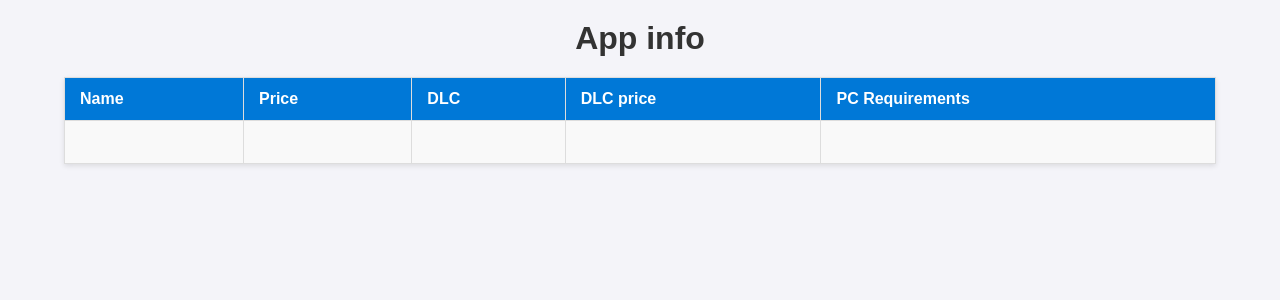
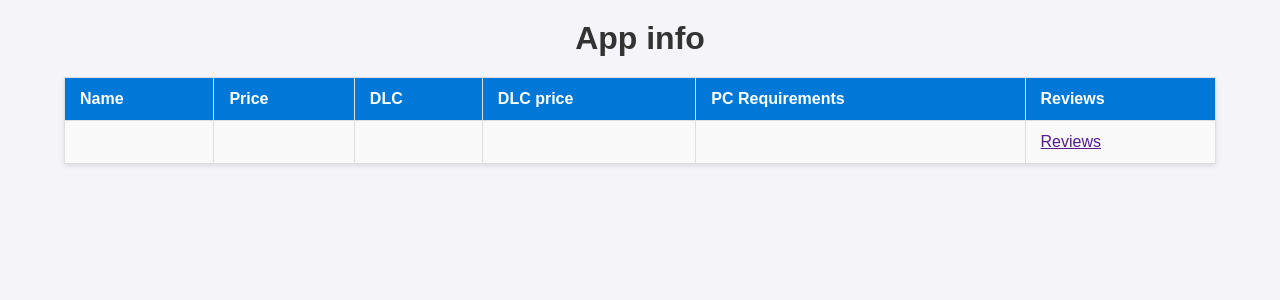
Before and after one commit to UnknownLoser401/AAAsteamAAA, a Flask app: template templates/app_info.html in a window 1280 px wide. Shown: the top 300 px of the page. Run offline with Flask 3, Linux system fonts and the light colour scheme; the template is opened without the code that fills it, so the values that code supplies are empty.

Commit message:
Add files via upload

```diff
--- a/app.py
+++ b/app.py
@@ -15,6 +15,7 @@ def index():
         app_dict["name"] = result[str(app_id)]['data']['name']
         app_dict["currency"] = result[str(app_id)]['data']['price_overview']['currency']
         app_dict["price"] = result[str(app_id)]['data']['price_overview']['initial']
+        app_dict["link"] = "/app/" + str(app_id)
         app_list.append(app_dict)
     return render_template("index.html", app_list=app_list)
 
@@ -22,6 +23,8 @@ def index():
 def get_app_info(app_id):
     url = "https://store.steampowered.com/api/appdetails?appids="
     url_2 = "https://store.steampowered.com/api/dlcforapp/?appid="
+    url_3 = "/reviews/"
+    review_url = url_3 + str(app_id)
     result = json.loads(requests.get(url + str(app_id)).content)
     result_2 = json.loads(requests.get(url_2 + str(app_id)).content)
     app_dict = {}
@@ -33,7 +36,7 @@ def get_app_info(app_id):
         app_dict["dlc_price_currency"] = result_2['dlc'][0]['price_overview']['currency']
         app_dict["dlc_price_value"] = result_2['dlc'][0]['price_overview']['final']
     app_dict["pc_requirements"] = result[str(app_id)]['data']['pc_requirements']['recommended']
-    return render_template("app_info.html", app_dict=app_dict)
+    return render_template("app_info.html", app_dict=app_dict, review_url=review_url)
 
 @app.route("/histogram/<int:app_id>")
 def histogram(app_id):
--- a/templates/app_info.html
+++ b/templates/app_info.html
@@ -14,6 +14,7 @@
         <th>DLC</th>
         <th>DLC price</th>
         <th>PC Requirements</th>
+        <th>Reviews</th>
     </tr>
     <tr>
         <td>{{app_dict.name}}</td>
@@ -26,6 +27,9 @@
             {{app_dict.dlc_price_value}}
         </td>
         <td>{{app_dict.pc_requirements}}</td>
+        <td>
+            <a href="{{review_url}}">Reviews</a>
+        </td>
     </tr>
 </table>
 </body>
--- a/templates/index.html
+++ b/templates/index.html
@@ -15,7 +15,9 @@
     </tr>
     {% for app in app_list %}
     <tr>
-        <td>{{app.name}}</td>
+        <td>
+            <a href="{{app.link}}">{{app.name}}</a>
+        </td>
         <td>{{app.currency}}</td>
         <td>{{app.price}}</td>
     </tr>
```
